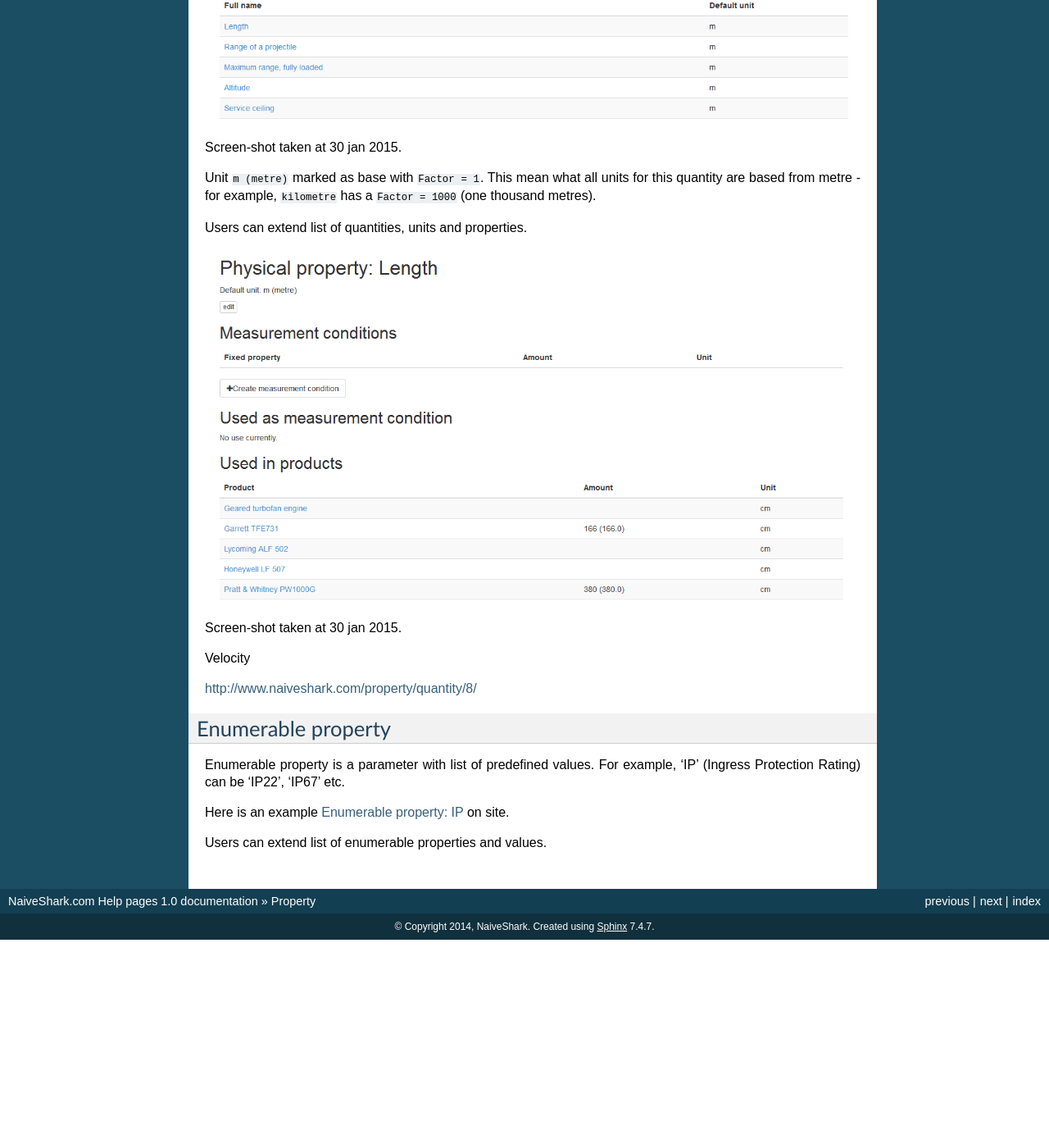
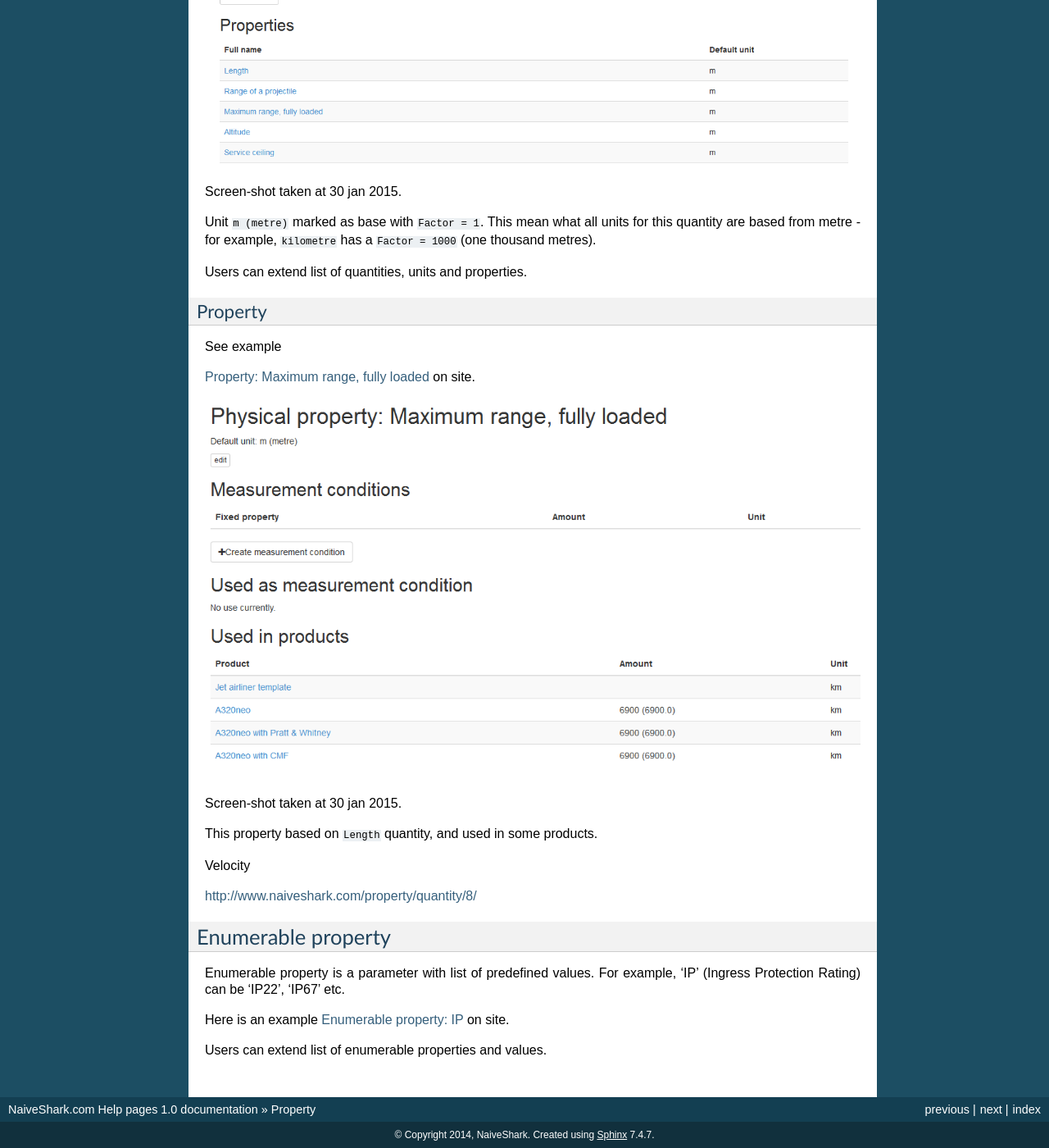
Before and after one commit to NaiveShark/NaiveSharkComDoc, a Sphinx documentation site: the page built from docs/property.rst, in a window 1280 px wide and 1400 px high, scrolled down 788 px. Shown: the whole window at 82% size. Built offline with Sphinx 7.4.7, drawn with Linux system fonts in a browser that asks for light colours; before the commit the page ends 1934 px from its top, so only the background shows below that; some of the changed text lies outside the part shown.

Commit message:
Свойства

```diff
--- a/docs/property.rst
+++ b/docs/property.rst
@@ -11,6 +11,9 @@ Property is a portion of information about some :doc:`product</product>`. For ex
 Measurable property
 -------------------
 
+Quantity
+^^^^^^^^
+
 Each measurable property are derived from physical Quantity. For example, basic physical quantity ``Length`` are used for several product properties - ``Width``, ``Range of a projectile``, ``Maximum range``, ``Typical measuring range`` etc. Each quantity have a list of units - for ``Length`` it's a ``metre``, ``inch``, ``yard`` etc. All units in one Quantity can be easily converted to each one.
 
 Here is an example `Quantity: Length <http://www.naiveshark.com/property/quantity/2/>`_ on site.
@@ -22,8 +25,17 @@ Unit ``m (metre)`` marked as base with ``Factor = 1``. This mean what all units
 
 Users can extend list of quantities, units and properties.
 
-.. image:: img/site/property/Length_property.png
+Property
+^^^^^^^^
+
+See example
+
+`Property: Maximum range, fully loaded <http://www.naiveshark.com/property/quantity/6/>`_ on site.
+
+.. image:: img/site/property/Maximum_range_fully_loaded_property.png
 Screen-shot taken at 30 jan 2015.
+
+This property based on ``Length`` quantity, and used in some products.
 
 
 Velocity
```
Also changed, not shown: docs/img/site/property/Length_property.png (deleted), docs/img/site/property/Maximum_range_fully_loaded_property.png (added).
